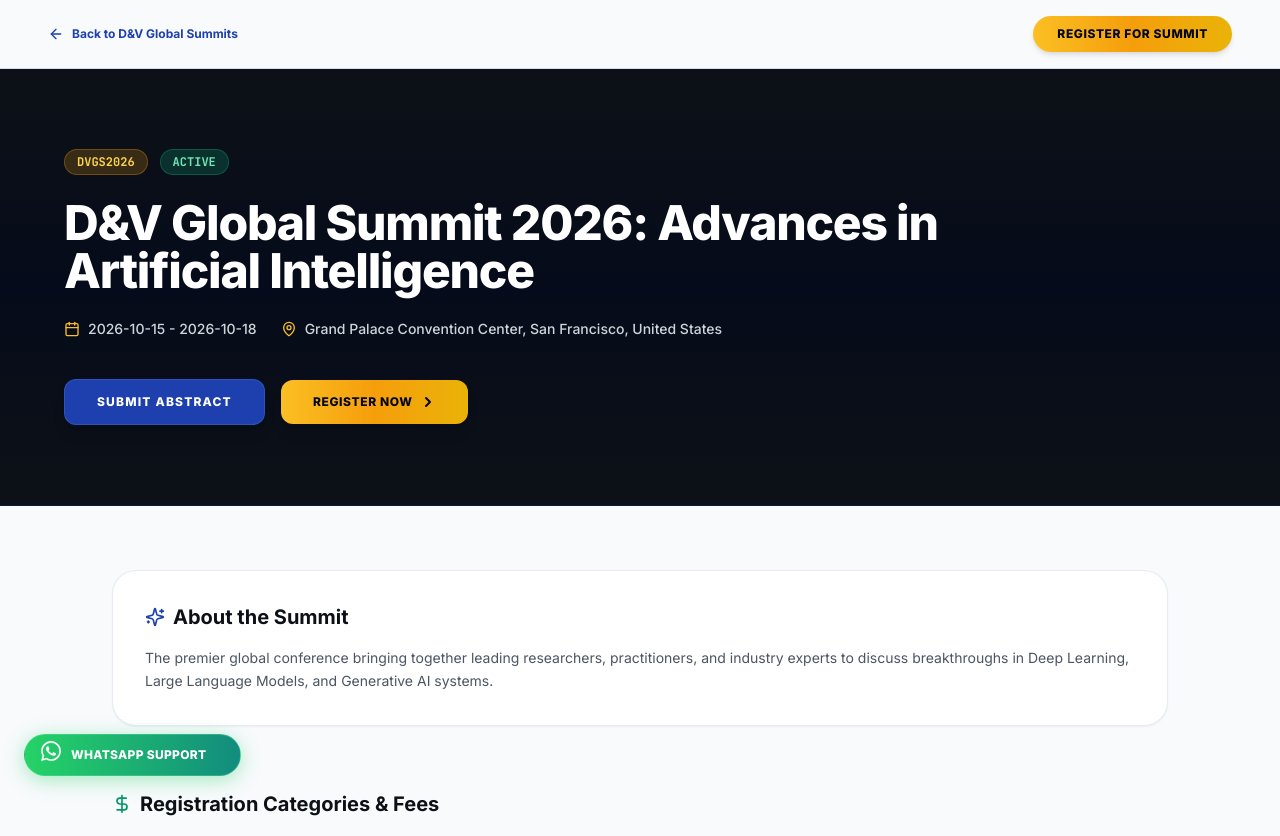
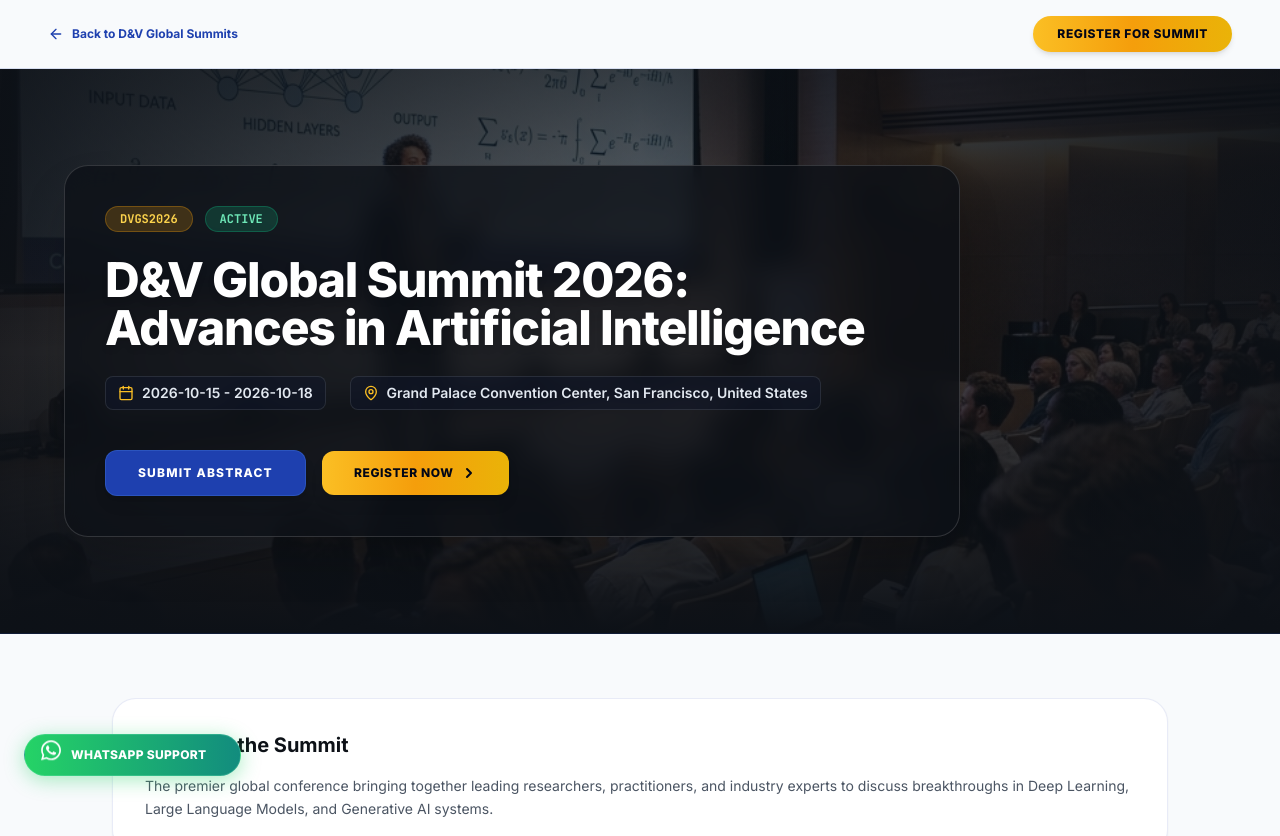
Before and after one commit to balliparavenkat-crypto/admin, a Next.js app: page /summits/1 in a window 1280 px wide. Shown: the top 836 px of the page. Built offline with nearby package versions, Linux system fonts and the light colour scheme; no server answers.

Commit message:
Make summit background banner image visible outside with frosted glass text panel

```diff
--- a/app/summits/[id]/page.tsx
+++ b/app/summits/[id]/page.tsx
@@ -114,37 +114,48 @@ export default function PublicSummitDetailPage() {
       </nav>
 
       {/* Hero Banner */}
-      <div className="relative bg-gradient-to-b from-[#0D1117] via-[#050b1a] to-[#0D1117] text-white py-20 px-6 md:px-12 border-b border-[#1E40AF]/20 overflow-hidden">
-        {summit.bannerUrl && (
-          <>
+      <div className="relative text-white py-16 md:py-24 px-6 md:px-12 border-b border-[#1E40AF]/20 overflow-hidden bg-[#0D1117]">
+        {/* Visible Background Banner Image */}
+        {summit.bannerUrl ? (
           <img
             src={summit.bannerUrl}
             alt={summit.title}
-              className="absolute inset-0 w-full h-full object-cover opacity-25 filter blur-sm"
+            className="absolute inset-0 w-full h-full object-cover opacity-80 scale-105 transition-all duration-700"
           />
-            <div className="absolute inset-0 bg-gradient-to-b from-[#0D1117]/80 via-[#050b1a]/90 to-[#0D1117]" />
-          </>
+        ) : (
+          <img
+            src="/images/ai_quantum_summit.png"
+            alt={summit.title}
+            className="absolute inset-0 w-full h-full object-cover opacity-80 scale-105 transition-all duration-700"
+          />
         )}
-        <div className="max-w-6xl mx-auto space-y-6 relative z-10">
+
+        {/* Outer Vignette Darkening for Edge Contrast */}
+        <div className="absolute inset-0 bg-gradient-to-r from-[#0D1117]/90 via-[#0D1117]/40 to-[#0D1117]/90 pointer-events-none" />
+        <div className="absolute inset-0 bg-gradient-to-b from-[#0D1117]/60 via-transparent to-[#0D1117] pointer-events-none" />
+
+        {/* Text Container with Frosted Glass Backdrop Panel */}
+        <div className="max-w-6xl mx-auto relative z-10">
+          <div className="max-w-4xl p-8 md:p-10 rounded-3xl bg-[#0D1117]/80 backdrop-blur-md border border-white/15 shadow-2xl space-y-6">
             <div className="flex flex-wrap items-center gap-3">
-            <span className="px-3 py-1 bg-amber-500/20 text-amber-300 font-mono font-bold text-xs rounded-full border border-amber-500/30">
+              <span className="px-3.5 py-1 bg-amber-500/20 text-amber-300 font-mono font-bold text-xs rounded-full border border-amber-500/30">
                 {summit.acronym || "DVGS2026"}
               </span>
-            <span className="px-3 py-1 bg-emerald-500/20 text-emerald-300 font-mono font-bold text-xs rounded-full border border-emerald-500/30 uppercase">
+              <span className="px-3.5 py-1 bg-emerald-500/20 text-emerald-300 font-mono font-bold text-xs rounded-full border border-emerald-500/30 uppercase">
                 {summit.status || "Registration Open"}
               </span>
             </div>
 
-          <h1 className="text-3xl md:text-5xl font-extrabold tracking-tight leading-tight max-w-4xl text-white">
+            <h1 className="text-3xl md:text-5xl font-extrabold tracking-tight leading-tight text-white drop-shadow-md">
               {summit.title}
             </h1>
 
-          <div className="flex flex-wrap gap-6 text-sm text-gray-300 font-medium">
-            <span className="flex items-center gap-2">
+            <div className="flex flex-wrap gap-6 text-sm text-slate-200 font-semibold">
+              <span className="flex items-center gap-2 bg-slate-900/50 px-3 py-1.5 rounded-lg border border-white/10">
                 <Calendar className="w-4 h-4 text-amber-400" />
                 {summit.startDate?.substring(0, 10)} - {summit.endDate?.substring(0, 10)}
               </span>
-            <span className="flex items-center gap-2">
+              <span className="flex items-center gap-2 bg-slate-900/50 px-3 py-1.5 rounded-lg border border-white/10">
                 <MapPin className="w-4 h-4 text-amber-400" />
                 {summit.venueName ? `${summit.venueName}, ` : ""}{summit.city}, {summit.country}
               </span>
@@ -166,6 +177,7 @@ export default function PublicSummitDetailPage() {
               >
                 REGISTER NOW <ChevronRight className="w-4 h-4 stroke-[3]" />
               </Link>
+            </div>
           </div>
         </div>
       </div>
```
Also changed, not shown: 1 other file (tests, documents, lock files or other folders). Lines whose indentation alone changed are shown as unchanged.
